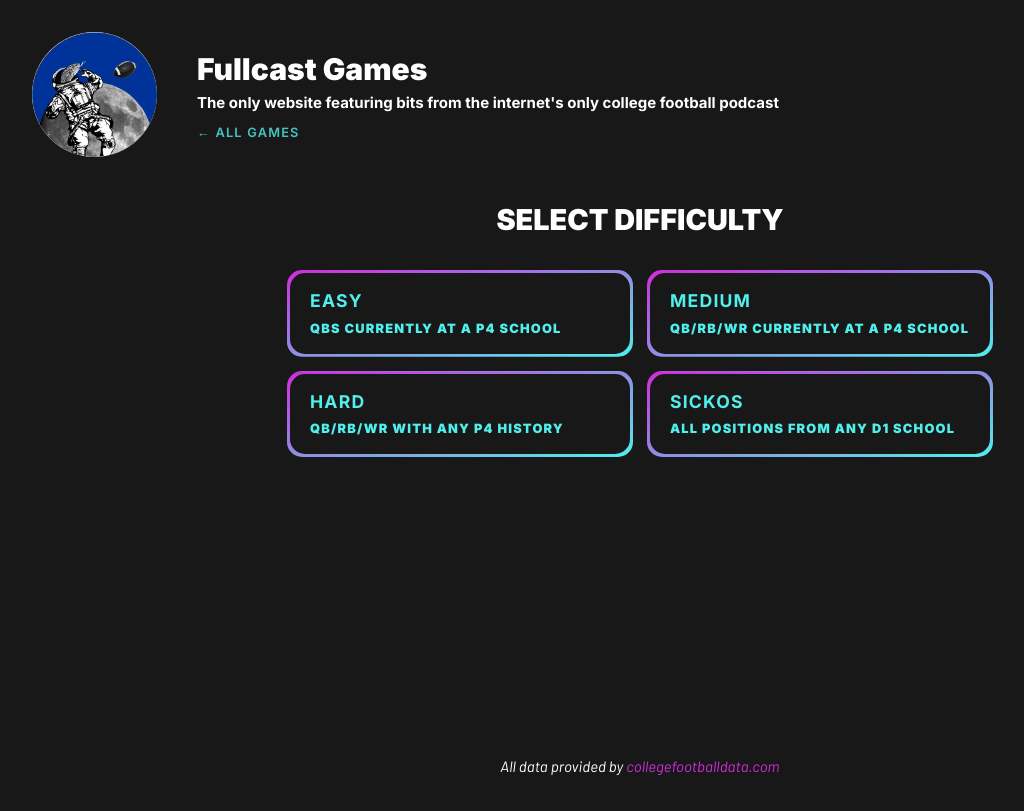
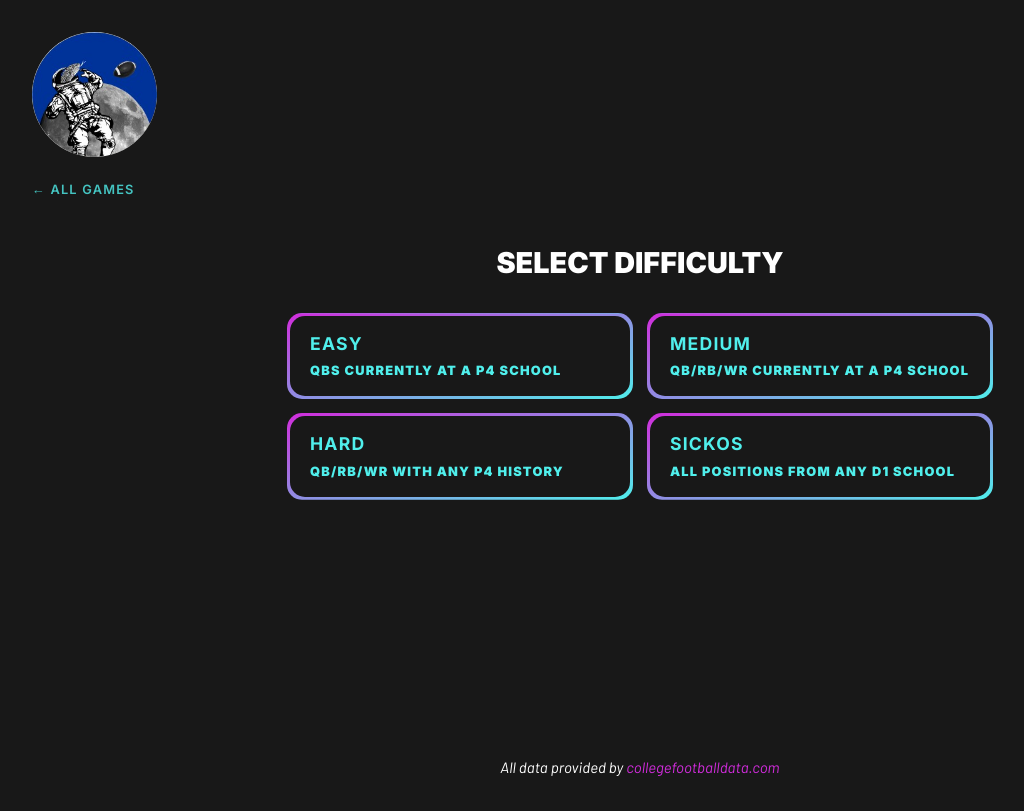
Before and after one commit to jnjohnson/fullcast-games, a Vue app: page /transfer-wizard in a window 1280 px wide. Shown: the whole page, without its empty margins (0-1024 px from the left). Built offline with nearby package versions, Linux system fonts and the light colour scheme.

Commit message:
adjustments to header and select difficulty button

```diff
--- a/src/App.vue
+++ b/src/App.vue
@@ -5,12 +5,14 @@ const route = useRoute()
 </script>
 
 <template>
-    <header>
+    <header :class="{ 'game-page': route.path !== '/' }">
         <RouterLink to="/"><img alt="Shutdown Fullcast moon snake logo" class="logo" src="@/assets/fullcast-logo.jpg"/></RouterLink>
-        <div>
+        <div v-if="route.path == '/'">
             <h1>Fullcast Games</h1>
             <p>The only website featuring bits from the internet's only college football podcast</p>
-            <RouterLink v-if="route.path !== '/'" to="/" class="back-link"><span class="arrow" aria-hidden="true">←</span> All Games</RouterLink>
+        </div>
+        <div v-else>
+            <RouterLink to="/" class="back-link"><span class="arrow" aria-hidden="true">←</span> All Games</RouterLink>
         </div>
     </header>
     <main>
@@ -34,6 +36,12 @@ header {
     margin-bottom: 30px;
     max-height: 100vh;
 
+    &.game-page {
+        align-items: flex-start;
+        flex-direction: column;
+        gap: 20px;
+    }
+
     p {
         font-weight: 700;
         font-family: base.$inter;
@@ -50,7 +58,6 @@ header {
         font-size: 0.8rem;
         font-weight: 600;
         letter-spacing: 1.2px;
-        margin-top: 8px;
         opacity: 0.8;
         text-decoration: none;
         text-transform: uppercase;
@@ -73,6 +80,7 @@ header {
     }
 
     @media screen and (max-width: 600px) {
+        align-items: flex-start;
         flex-direction: column;
         gap: 10px;
 
@@ -81,11 +89,6 @@ header {
         }
         p, a {
             font-size: 0.8rem;
-        }
-        div {
-            .back-link {
-                margin-top: 15px;
-            }
         }
         .logo {
             width: 80px;
@@ -98,6 +101,14 @@ main {
 
     @media screen and (max-width: 600px) {
         min-height: calc(100vh - 338px);
+    }
+}
+
+header.game-page + main {
+    min-height: calc(100vh - 345px);
+
+    @media screen and (max-width: 600px) {
+        min-height: calc(100vh - 298px);
     }
 }
 cite {
--- a/src/views/TransferWizard.vue
+++ b/src/views/TransferWizard.vue
@@ -105,7 +105,7 @@
         <template v-else>
             <h2>THE TRANSFER WIZARD</h2>
             <p>Choose the correct player based on their trajectory through the transfer portal</p>
-            <button class="change-difficulty" @click="changeDifficulty">Change Difficulty</button>
+            <button class="button-alternate" @click="changeDifficulty">Change Difficulty</button>
             <div class="question">
                 <div class="transfer" v-for="destination in question">
                     <span class="year" v-if="destination.season">
@@ -211,28 +211,16 @@
         }
     }
 
-    .change-difficulty {
-        background: none;
-        border: none;
-        color: base.$ptku-blue;
-        cursor: pointer;
-        font-size: 0.85rem;
-        margin-top: 8px;
-        opacity: 0.8;
-        padding: 4px 0;
-        text-decoration: underline;
-        text-underline-offset: 3px;
-
-        &:hover {
-            opacity: 1;
-        }
+    .button-alternate {
+        padding: 15px;
+        margin-top: 20px;
     }
 
     .question {
         display: flex;
         justify-content: center;
         gap: 70px;
-        margin-top: 25px;
+        margin-top: 50px;
         position: relative;
 
 
```
